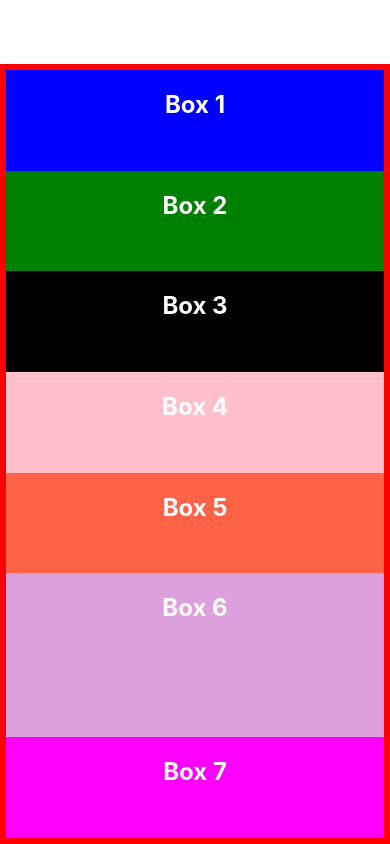
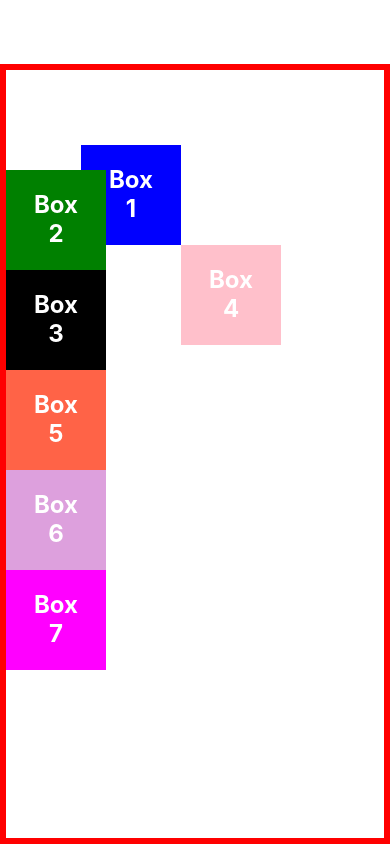
Before and after one commit to AnatoliiStepanovLikhoi/CoreComponents-ReactNative, a React Native app: screen / in a window 390 px wide. Built offline with nearby package versions, Linux system fonts and the light colour scheme.

Commit message:
add: absolute, relative layout

```diff
--- a/App.js
+++ b/App.js
@@ -4,12 +4,21 @@ import Box from "./components/Box";
 export default function App() {
   return (
     <View style={styles.container}>
-      <Box style={{ backgroundColor: "blue" }}>Box 1</Box>
+      <Box style={{ backgroundColor: "blue", top: 75, left: 75 }}>Box 1</Box>
       <Box style={{ backgroundColor: "green" }}>Box 2</Box>
       <Box style={{ backgroundColor: "black" }}>Box 3</Box>
-      <Box style={{ backgroundColor: "pink" }}>Box 4</Box>
-      <Box style={{ backgroundColor: "tomato", flexGrow: 1 }}>Box 5</Box>
-      <Box style={{ backgroundColor: "plum", flexGrow: 3 }}>Box 6</Box>
+      <Box
+        style={{
+          backgroundColor: "pink",
+          position: "absolute",
+          top: 175,
+          left: 175,
+        }}
+      >
+        Box 4
+      </Box>
+      <Box style={{ backgroundColor: "tomato" }}>Box 5</Box>
+      <Box style={{ backgroundColor: "plum" }}>Box 6</Box>
       <Box style={{ backgroundColor: "magenta" }}>Box 7</Box>
     </View>
   );
--- a/components/Box.js
+++ b/components/Box.js
@@ -12,7 +12,9 @@ const styles = StyleSheet.create({
   box: {
     backgroundColor: "#fff",
     padding: 20,
-    flexGrow: 1,
+    // flexGrow: 1,
+    width: 100,
+    height: 100,
   },
   text: {
     fontSize: 24,
```
